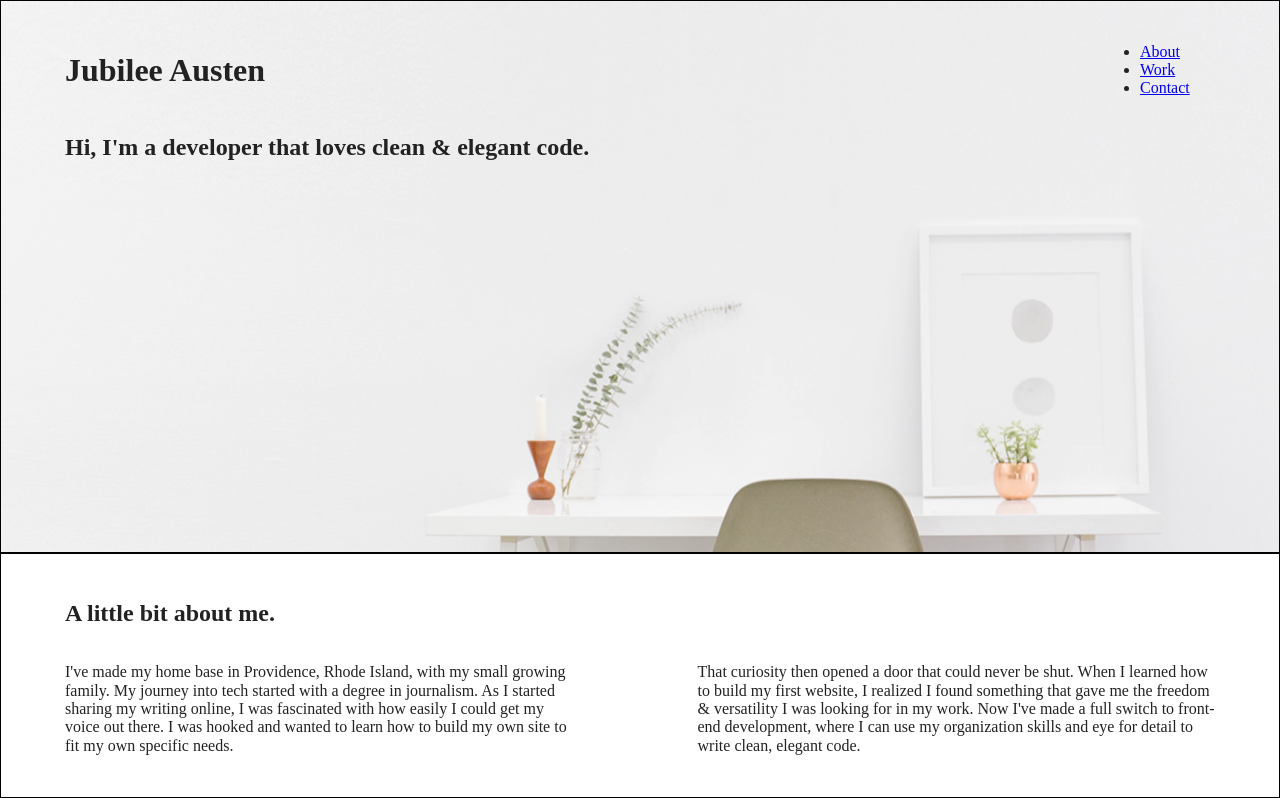
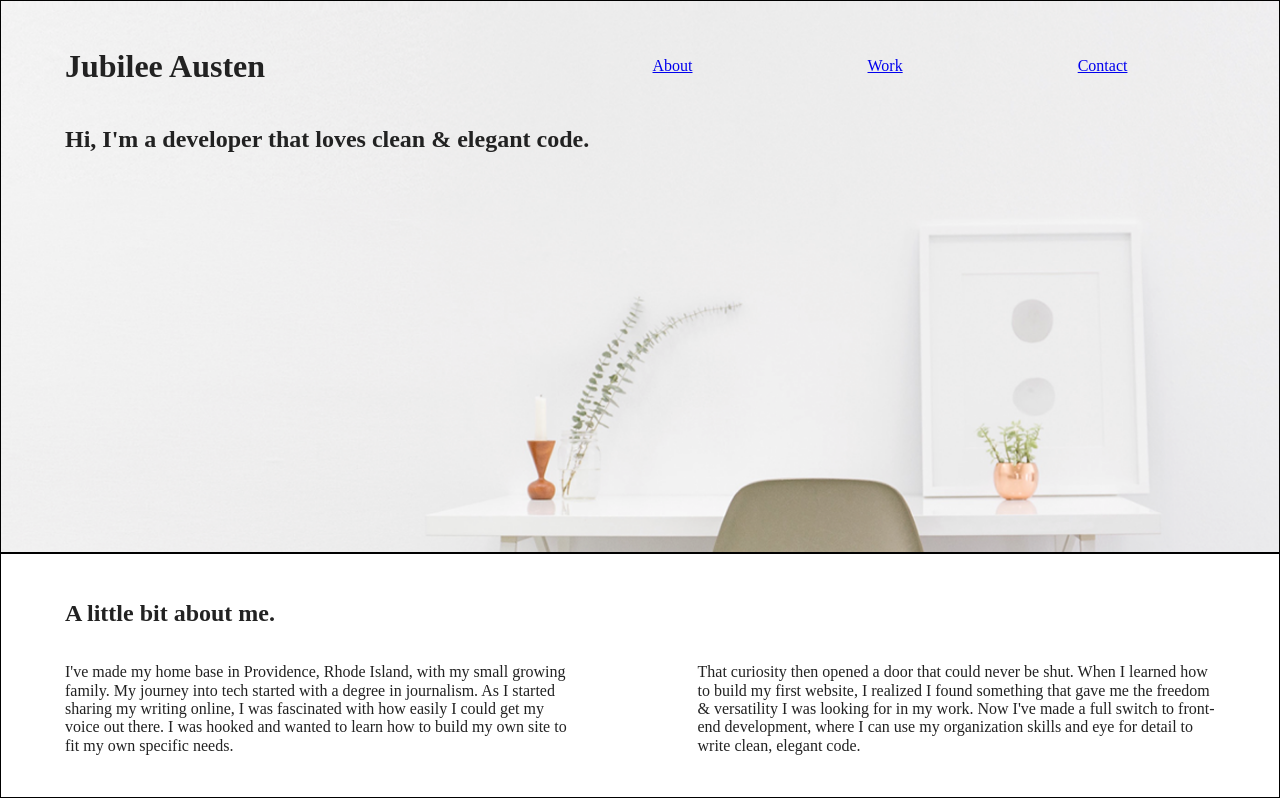
Before and after one commit to K-Zimny/Austen-responsive, a website built with Parcel: page index.html in a window 1280 px wide. Shown: the top 798 px of the page. Built offline with nearby package versions, Linux system fonts and the light colour scheme.

Commit message:
Styled desktop nav

```diff
--- a/css/main.css
+++ b/css/main.css
@@ -389,8 +389,23 @@ footer li {
 
   /* nav styles */
 
+  header .site-title {
+    width: 40%;
+  }
   header nav {
     display: flex;
+    width: 60%;
+  }
+
+  nav ul {
+    display: flex;
+    flex-flow: row nowrap;
+    justify-content: space-around;
+    width: 100%;
+  }
+
+  nav li {
+    list-style: none;
   }
 
   header .menu-icon {
```
